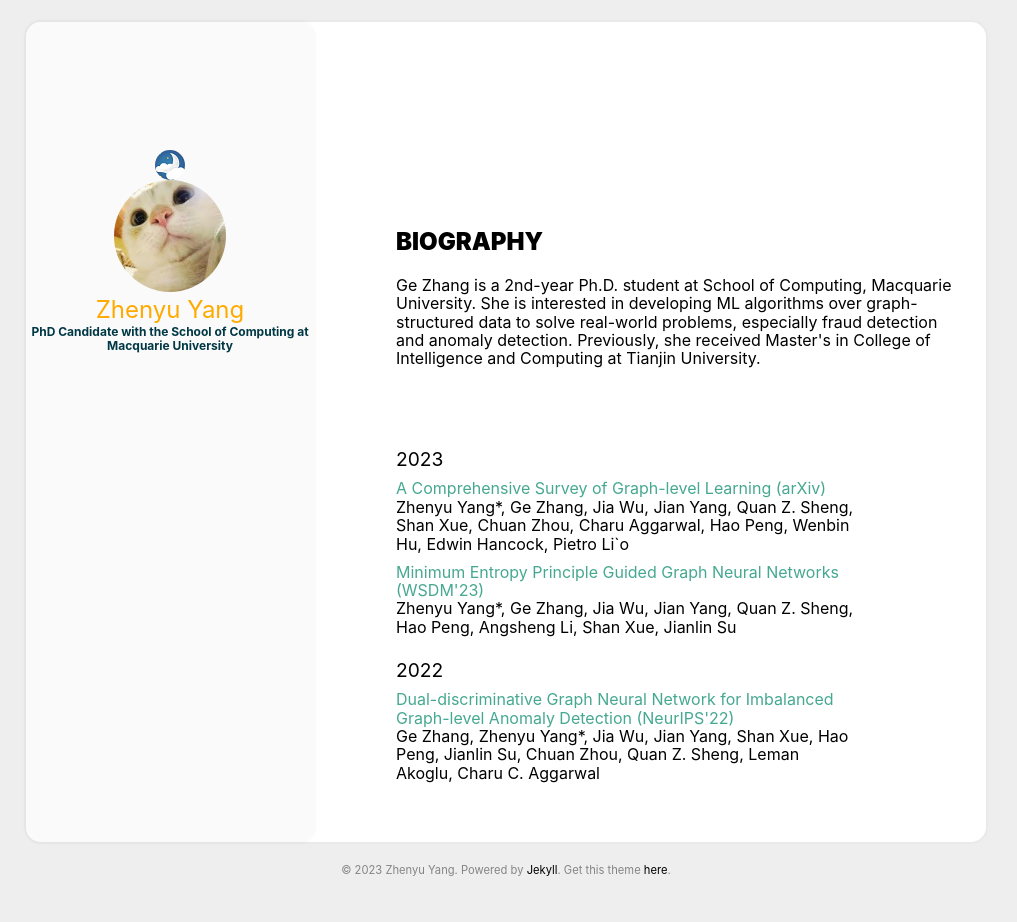
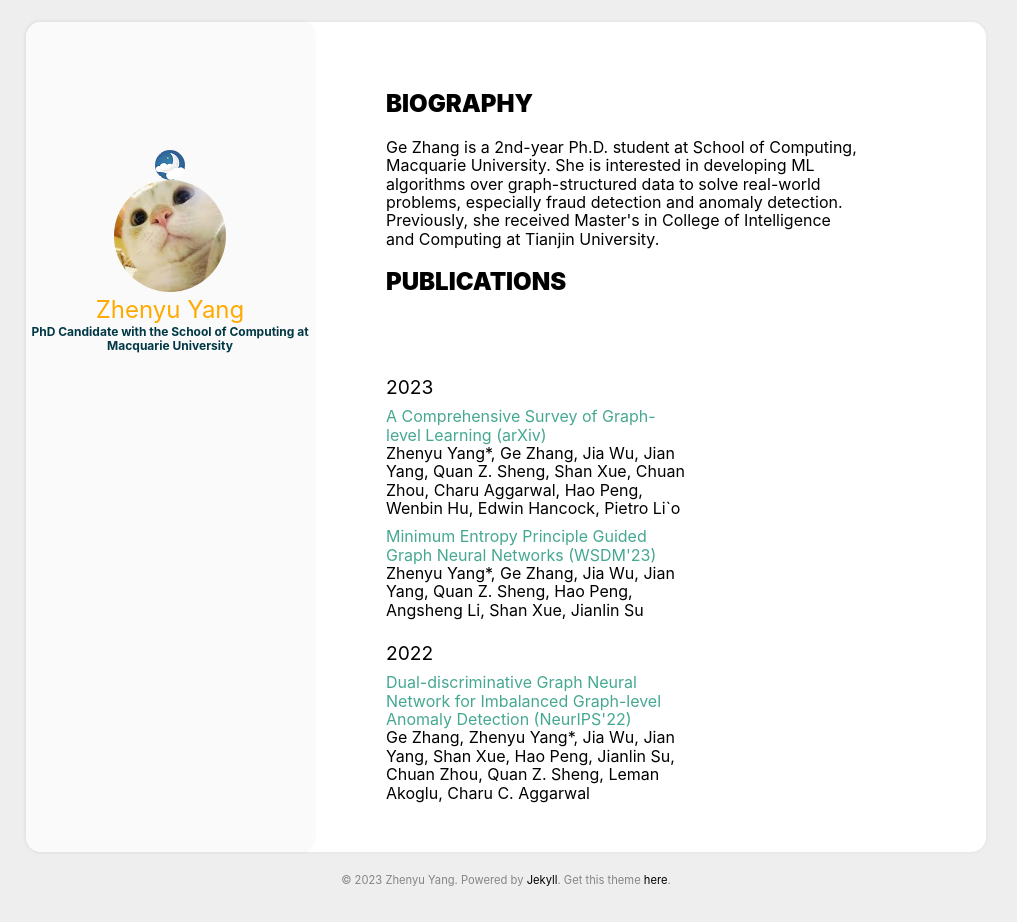
Before and after one commit to ZhenyuYangMQ/ZhenyuYangMQ.github.io, a Jekyll site: the page built from index.html, in a window 1280 px wide. Shown: the whole page, without its empty margins (134-1151 px from the left). Built offline with Jekyll 4.4.1, drawn with Linux system fonts in a browser that asks for light colours.

Commit message:
Update index.html

```diff
--- a/index.html
+++ b/index.html
@@ -2,13 +2,16 @@
 layout: page
 ---
 
-<div class="post_comment">
+<div class="archive_title">
 <div>
   <h2><b>BIOGRAPHY</b></h2>
   Ge Zhang is a 2nd-year Ph.D. student at School of Computing, Macquarie University. She is interested in developing ML algorithms over graph-structured data to solve real-world problems, especially fraud detection and anomaly detection. Previously, she received Master's in College of Intelligence and Computing at Tianjin University.
 </div>
 
 
-
+<div class="archive_title">
+<div>
+  <h2><b>PUBLICATIONS</b></h2>
+</div>
 
 {% include archive.html %}
```
